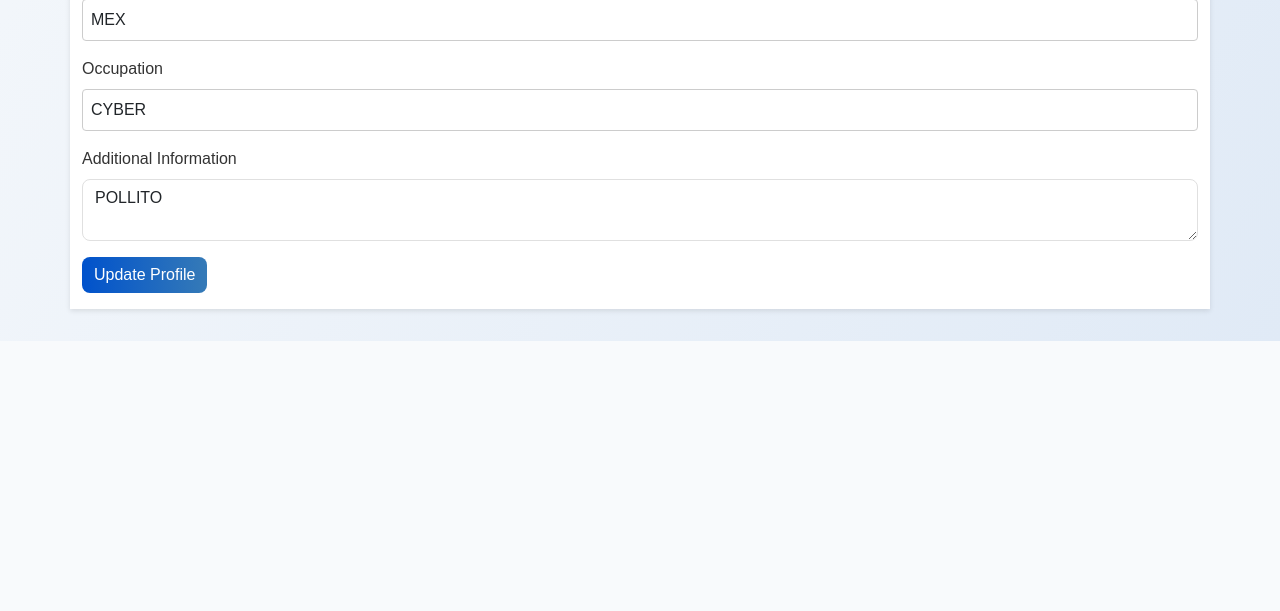
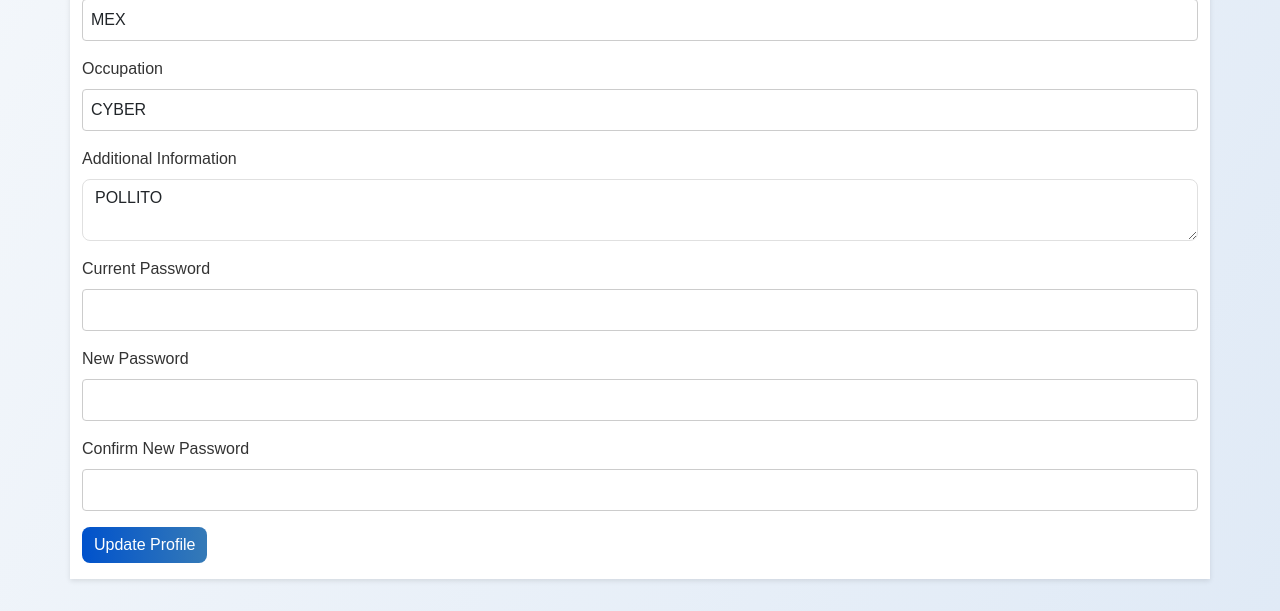
Before and after one commit to Kamolchig/LULAC-DIRECTORY, a Flask app: page /profile in a window 1280 px wide. Shown: the part 827-1438 px from the top of the page. Before the commit the page ends 1168 px from the top, so only its background shows below. Run offline with Flask 2, Linux system fonts and the light colour scheme; a user stored in the database is signed in; data comes from the database, SQL or seed files in the repository; both versions use the stored data as it was after the commit.

Commit message:
Agregamos confirmacionde contraseña y mejor formato

```diff
--- a/app.py
+++ b/app.py
@@ -91,6 +91,7 @@ def profile():
     conn = get_db_connection()
     user = conn.execute('SELECT * FROM users WHERE id = ?', (user_id,)).fetchone()
     error = None
+    success = None
     if request.method == 'POST':
         first_name = request.form.get('first_name')
         last_name = request.form.get('last_name')
@@ -102,18 +103,36 @@ def profile():
         state = request.form.get('state')
         occupation = request.form.get('occupation')
         additional_info = request.form.get('additional_info')
+
+        # Cambio de contraseña
+        current_password = request.form.get('current_password')
+        new_password = request.form.get('new_password')
+        confirm_new_password = request.form.get('confirm_new_password')
+
         try:
             conn.execute(
                 '''UPDATE users SET first_name=?, last_name=?, area=?, email=?, phone=?, council_number=?, city=?, state=?, occupation=?, additional_info=?
                    WHERE id=?''',
                 (first_name, last_name, area, email, phone, council_number, city, state, occupation, additional_info, user_id)
             )
+            # Si se intenta cambiar la contraseña
+            if new_password or confirm_new_password or current_password:
+                if not current_password or not new_password or not confirm_new_password:
+                    error = 'To change your password, fill all password fields.'
+                elif not check_password(current_password, user['password_hash']):
+                    error = 'Current password is incorrect.'
+                elif new_password != confirm_new_password:
+                    error = 'New passwords do not match.'
+                else:
+                    new_hash = hash_password(new_password)
+                    conn.execute('UPDATE users SET password_hash=? WHERE id=?', (new_hash, user_id))
+                    success = 'Password updated successfully.'
             conn.commit()
             user = conn.execute('SELECT * FROM users WHERE id = ?', (user_id,)).fetchone()
         except sqlite3.IntegrityError:
             error = 'Email already registered.'
     conn.close()
-    return render_template('profile.html', user=user, error=error)
+    return render_template('profile.html', user=user, error=error, success=success)
 
 @app.route('/directory')
 def directory():
--- a/templates/profile.html
+++ b/templates/profile.html
@@ -42,8 +42,23 @@
         <label class="form-label">Additional Information</label>
         <textarea name="additional_info" class="form-control">{{ user['additional_info'] or '' }}</textarea>
     </div>
+    <div class="mb-3">
+        <label class="form-label">Current Password</label>
+        <input type="password" name="current_password" class="form-control">
+    </div>
+    <div class="mb-3">
+        <label class="form-label">New Password</label>
+        <input type="password" name="new_password" class="form-control">
+    </div>
+    <div class="mb-3">
+        <label class="form-label">Confirm New Password</label>
+        <input type="password" name="confirm_new_password" class="form-control">
+    </div>
     <button type="submit" class="btn btn-primary">Update Profile</button>
 </form>
+{% if success %}
+  <div class="alert alert-success mt-3">{{ success }}</div>
+{% endif %}
 {% if error %}
   <div class="alert alert-danger mt-3">{{ error }}</div>
 {% endif %}
```
Also changed, not shown: static/style.css (+35 -0 lines), templates/home.html (+10 -16 lines), membership.db.
